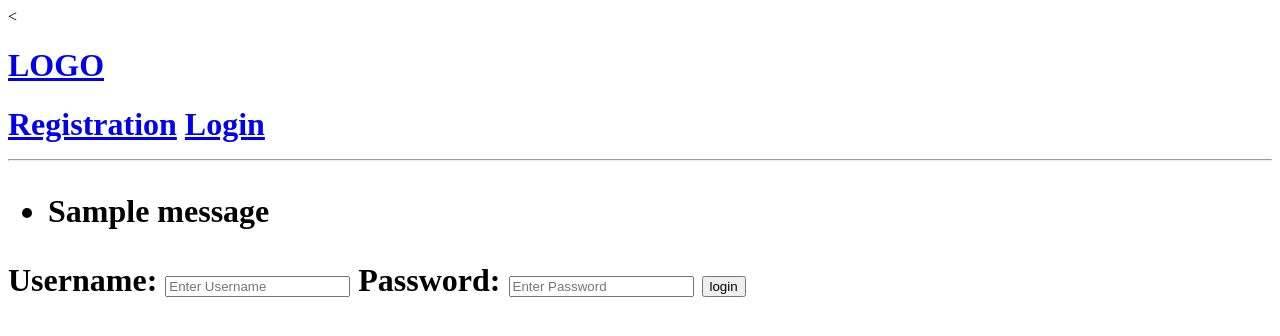
After one commit to mattmarmstrong/Character-Tracker, a Django app: template base/templates/base/login.html in a window 1280 px wide. The commit adds this page. Shown: the top 336 px of the page. Run offline with Django 3.2, Linux system fonts and the light colour scheme; the template is opened without the code that fills it, so the values that code supplies are empty; one stand-in notice (Sample message) is shown.

Commit message:
bare bones login and registration pages

```diff
--- a/base/models.py
+++ b/base/models.py
@@ -47,3 +47,6 @@ class Sheet(models.Model):
 
     def __str__(self):
         return self.name
+
+"""
+"""
--- /dev/null
+++ b/base/templates/base/login.html
@@ -0,0 +1,22 @@
+{% extends 'main.html' %}
+
+{% block content %}
+
+<div>
+
+    <form>
+        {% csrf_token %}
+
+        <lable>Username:</label>
+        <input type="text" name = "username" placeholder = "Enter Username">
+
+        <lable>Password:</label>
+        <input type="password" name = "password" placeholder = "Enter Password">
+
+        <input type = "submit" value = "login">
+
+    </form>
+
+</div>
+
+{% endblock content %}
--- a/base/urls.py
+++ b/base/urls.py
@@ -2,6 +2,8 @@ from django.urls import path
 from . import views
 
 urlpatterns = [
+    path('registration/', views.regPage, name = "registration"),
+    path('login/', views.login, name = "login"),
     path('', views.home, name="home"),
     path('room/<str:pk>/', views.room, name="room"),
     path('create-sheet/', views.createSheet, name="create-sheet"),
--- a/templates/main.html
+++ b/templates/main.html
@@ -11,6 +11,14 @@
     <body>
         {% include 'navbar.html' %}
 
+        {% if messages %}
+        <ul class="messages">
+            {% for message in messages %}
+            <li{% if message.tags %} class = "{{ message.tags }}" {% endif %}>{{ message }}</li>
+                {% endfor %}
+        </ul>
+        {% endif %}
+
         {% block content %}
 
 
--- a/templates/navbar.html
+++ b/templates/navbar.html
@@ -2,4 +2,8 @@
     <h1>LOGO<h1>
 </a>
 
+<a href="{% url 'registration'%}">Registration</a>
+
+<a href = "{% url 'login' %}">Login</a>
+
 <hr>
```
Also changed, not shown: base/templates/base/user_registration.html (added, +24 -0 lines), base/views.py (+26 -0 lines), db.sqlite3.
